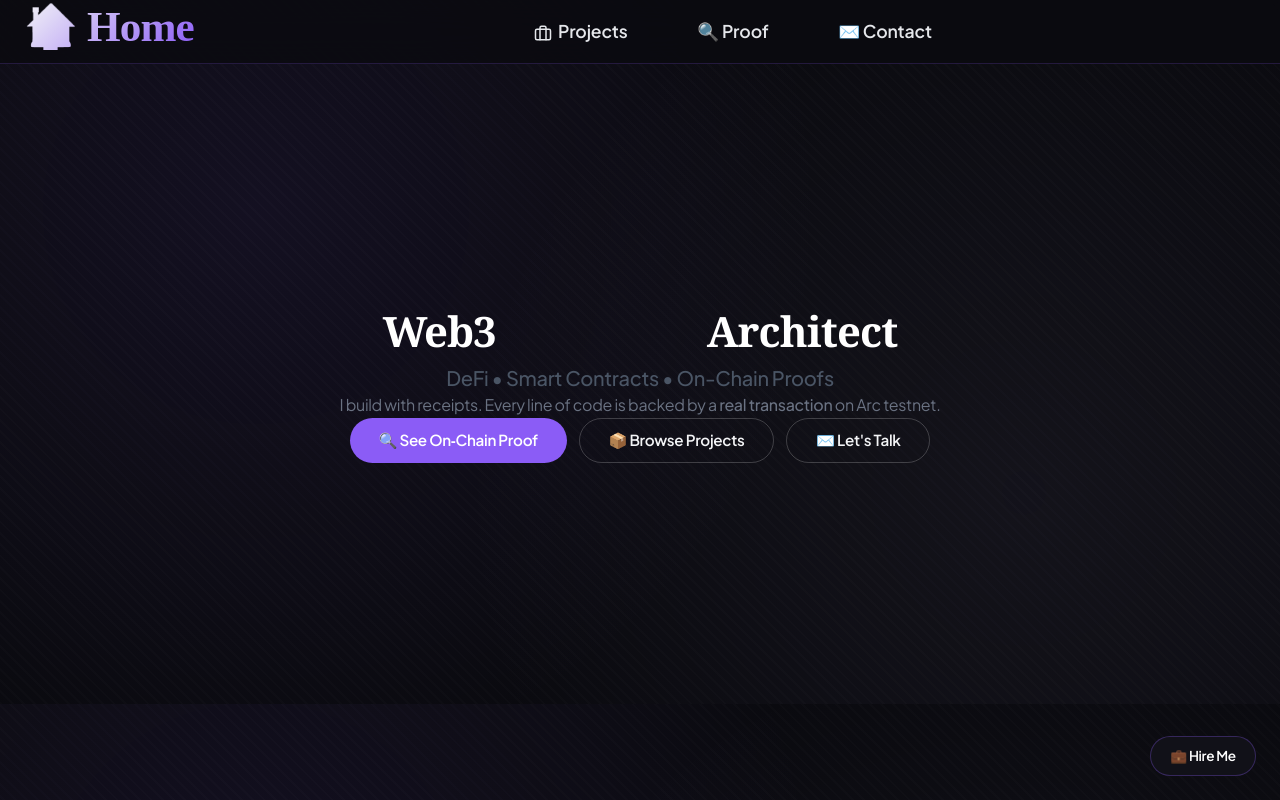
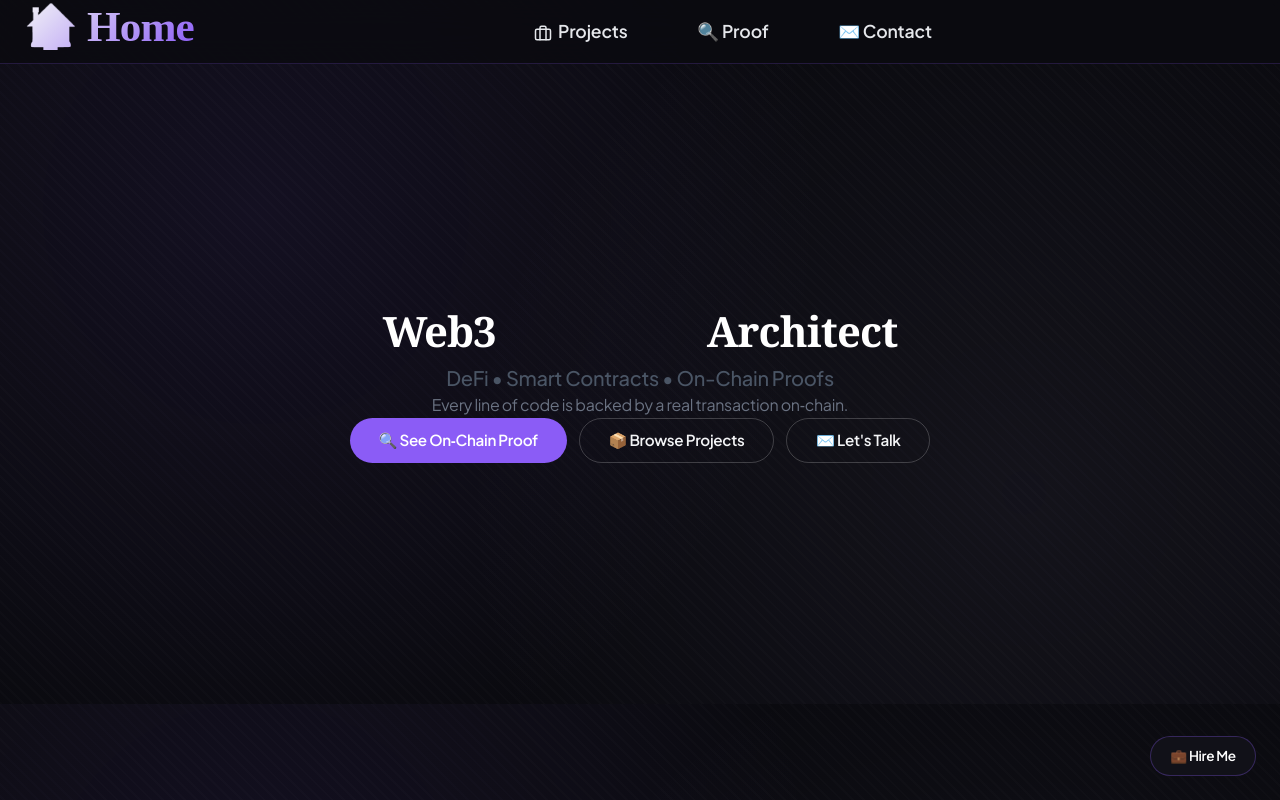
Before and after one commit to abdulsaminu/web3-portfolio, a Next.js app: page / in a window 1280 px wide. Built offline with nearby package versions, Linux system fonts and the light colour scheme.

Commit message:
simplify homepage tagline: every line of code backed by on-chain transaction

```diff
--- a/app/page.tsx
+++ b/app/page.tsx
@@ -15,8 +15,7 @@ export default function Home() {
           DeFi • Smart Contracts • On-Chain Proofs
         </p>
         <p className="text-gray-500 mt-2 leading-relaxed">
-          I build with receipts. Every line of code is backed by a{' '}
-          <span className="text-primary font-medium">real transaction</span> on Arc testnet.
+          Every line of code is backed by a real transaction on‑chain.
         </p>
         <div className="flex flex-wrap justify-center gap-3 mt-10">
           <Link href="/proof" className="btn-primary">
```
